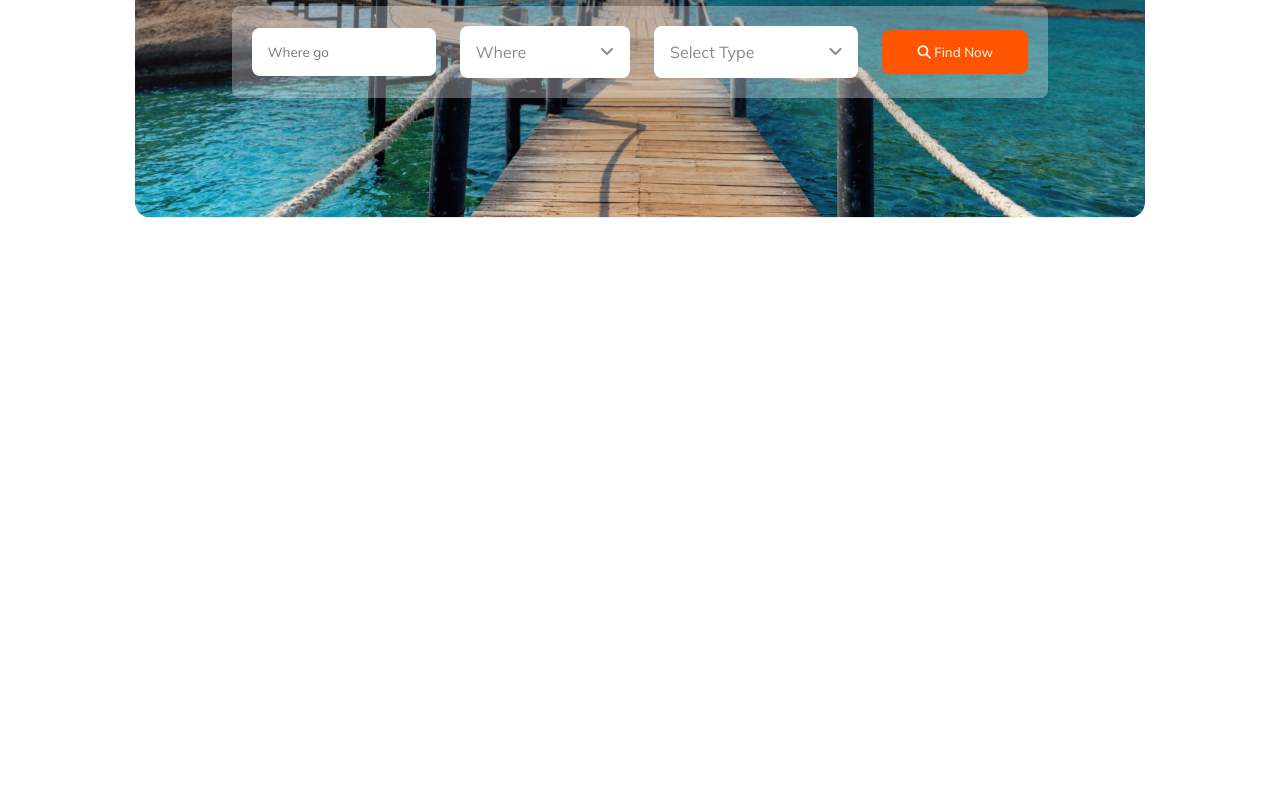
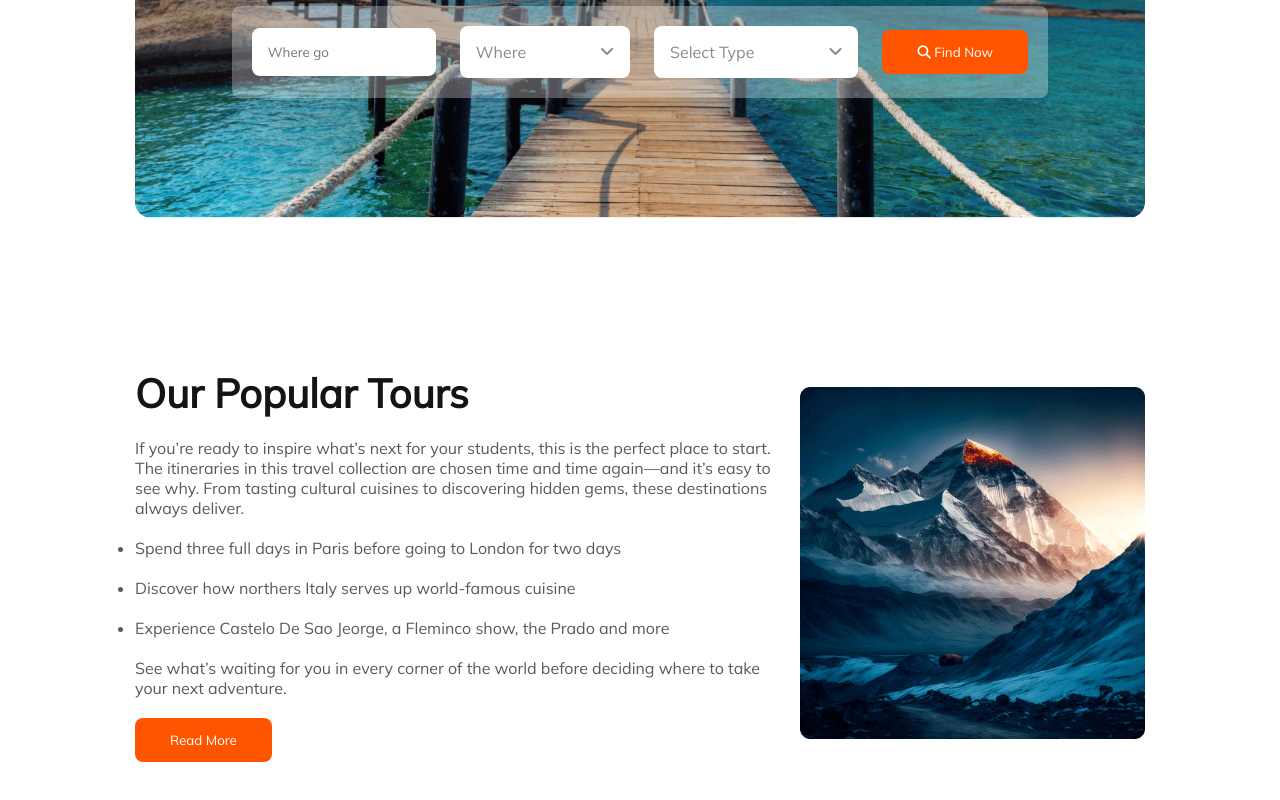
Before and after one commit to sabbir990/programming-hero-assignment2, a plain HTML site: page index.html in a window 1280 px wide. Shown: the part 440-1240 px from the top of the page. Before the commit the page ends 800 px from the top, so only its background shows below. Drawn offline with Linux system fonts and the light colour scheme.

Commit message:
Popular tours section completed

```diff
--- a/index.html
+++ b/index.html
@@ -1,5 +1,6 @@
 <!DOCTYPE html>
 <html lang="en">
+
 <head>
     <meta charset="UTF-8">
     <meta name="viewport" content="width=device-width, initial-scale=1.0">
@@ -7,10 +8,12 @@
     <link rel="stylesheet" href="https://cdnjs.cloudflare.com/ajax/libs/font-awesome/6.5.1/css/all.min.css" />
     <link rel="stylesheet" href="styles/style.css">
 </head>
+
 <body>
     <header>
         <nav>
-            <h1><img src="Images/Group 40071 (2).png"> <span class="we">We</span> <span class="travel">Travel</span></h1>
+            <h1><img src="Images/Group 40071 (2).png"> <span class="we">We</span> <span class="travel">Travel</span>
+            </h1>
             <ul class="nav-buttons">
                 <li><a href="" class="home">Home</a></li>
                 <li><a href="">Packages</a></li>
@@ -39,7 +42,27 @@
             </section>
         </section>
     </header>
-    <main></main>
+    <main>
+        <section class="popular-tour-section">
+            <div class="popular-tour-description">
+                <h1>Our Popular Tours</h1><br>
+                <p>If you’re ready to inspire what’s next for your students, this is the perfect place to start. The
+                    itineraries in this travel collection are chosen time and time again—and it’s easy to see why. From
+                    tasting cultural cuisines to discovering hidden gems, these destinations always deliver.</p> <br>
+                <ul>
+                    <li>Spend three full days in Paris before going to London for two days</li><br>
+                    <li>Discover how northers Italy serves up world-famous cuisine</li><br>
+                    <li>Experience Castelo De Sao Jeorge, a Fleminco show, the Prado and more</li><br>
+                </ul>
+                <p>See what’s waiting for you in every corner of the world before deciding where to take your next adventure.</p> <br>
+                <button>Read More</button>
+            </div>
+            <div class="popular-tour-image">
+                <img src="Images/Rectangle 4.png" />
+            </div>
+        </section>
+    </main>
     <footer></footer>
 </body>
+
 </html>
--- a/styles/style.css
+++ b/styles/style.css
@@ -1,29 +1,29 @@
 @import url('https://fonts.googleapis.com/css2?family=Mulish&family=Work+Sans&display=swap');
 
-*{
+* {
     margin: 0;
     padding: 0;
     font-family: 'Mulish', sans-serif;
 }
 
-body{
+body {
     max-width: 1440px;
 }
 
 /* Header section starts */
 
-header{
+header {
     max-width: 100%;
     padding: 50px 135px;
 }
 
-nav{
+nav {
     display: flex;
     align-items: center;
     justify-content: space-between;
 }
 
-nav h1{
+nav h1 {
     display: flex;
     align-items: center;
     font-size: 2.25rem;
@@ -31,22 +31,22 @@ nav h1{
     font-weight: 800;
 }
 
-.we{
+.we {
     color: #131318;
 }
 
-.travel{
+.travel {
     color: #FF5400;
 }
 
-nav ul{
+nav ul {
     display: flex;
     align-items: center;
     gap: 44px;
     padding: 10px 0;
 }
 
-nav ul li{
+nav ul li {
     list-style-type: none;
 }
 
@@ -56,11 +56,11 @@ nav ul li a {
 
 }
 
-.home{
+.home {
     color: #FF5400;
 }
 
-.explore-section{
+.explore-section {
     max-width: 100%;
     min-height: 500px;
     background: linear-gradient(180deg, rgba(19, 19, 24, 0.80) 0%, rgba(19, 19, 24, 0.00) 100%), url('../Images/Group\ 13\ \(1\)\ \(1\).png');
@@ -78,16 +78,16 @@ nav ul li a {
     background-size: cover;
 }
 
-.explore-section h1{
+.explore-section h1 {
     font-size: 4rem;
     font-weight: 800;
 }
 
-.explore-section p{
+.explore-section p {
     font-weight: 400;
 }
 
-.explore-dropdown-section{
+.explore-dropdown-section {
     background: rgba(255, 255, 255, 0.30);
     border-radius: 8px;
     display: flex;
@@ -98,7 +98,7 @@ nav ul li a {
     text-align: center;
 }
 
-.explore-dropdown-section div{
+.explore-dropdown-section div {
     background-color: white;
     max-width: 100%;
     color: black;
@@ -110,16 +110,17 @@ nav ul li a {
     gap: 74px;
 }
 
-.explore-dropdown-section div input{
+.explore-dropdown-section div input {
     border: none;
     outline: none;
 }
 
-.explore-dropdown-section div p, .explore-dropdown-section div i{
-    color:  rgba(19, 19, 24, 0.50);
+.explore-dropdown-section div p,
+.explore-dropdown-section div i {
+    color: rgba(19, 19, 24, 0.50);
 }
 
-.explore-dropdown-section button{
+.explore-dropdown-section button {
     padding: 14px 35px;
     background-color: #FF5400;
     border-radius: 8px;
@@ -128,9 +129,49 @@ nav ul li a {
     cursor: pointer;
 }
 
-.bars{
+.bars {
     color: #131318;
     display: none;
+}
+
+/* Header section ends */
+
+/* Main section starts */
+main {
+    padding: 100px 135px;
+}
+
+.popular-tour-section {
+    display: flex;
+    align-items: center;
+}
+
+.popular-tour-description{
+    padding-right: 20px;
+    width: 100%;
+}
+
+.popular-tour-description h1{
+    color: #131318;
+    font-size: 2.5rem;
+}
+
+.popular-tour-description p, .popular-tour-description ul li{
+    color: rgba(19, 19, 24, 0.70);
+}
+
+.popular-tour-image img{
+    width: 100%;
+
+}
+
+.popular-tour-description button {
+    padding: 14px 35px;
+    background-color: #FF5400;
+    border-radius: 8px;
+    border: none;
+    color: white;
+    cursor: pointer;
 }
 
 /* Responsiveness starts */
@@ -138,47 +179,58 @@ nav ul li a {
 /* For mobile devices */
 
 @media screen and (max-width: 600px) {
-    header{
+    header {
         padding: 20px;
     }
 
-    .nav-buttons{
+    .nav-buttons {
         display: none;
     }
 
-    .bars{
+    .bars {
         display: block;
     }
 
-    .explore-section{
+    .explore-section {
         padding: 32px 40px;
     }
 
 
-    .explore-dropdown-section{
+    .explore-dropdown-section {
         flex-direction: column;
     }
 
-    .explore-dropdown-section div{
+    main{
+        padding: 20px;
+    }
+
+    .popular-tour-section{
+        flex-direction: column;
+        padding: 20px;
+        text-align: left;
+    }
+
+    .popular-tour-description{
+        padding: 20px;
     }
 }
 
 /* For medium devices */
 
 @media screen and (min-width: 600px) and (max-width: 992px) {
-    header{
+    header {
         padding: 50px;
     }
 
-    nav{
+    nav {
         flex-direction: column;
     }
 
-    .explore-section{
+    .explore-section {
         padding: 20px;
     }
 
-    .explore-dropdown-section{
+    .explore-dropdown-section {
         text-align: center;
     }
 }
```
